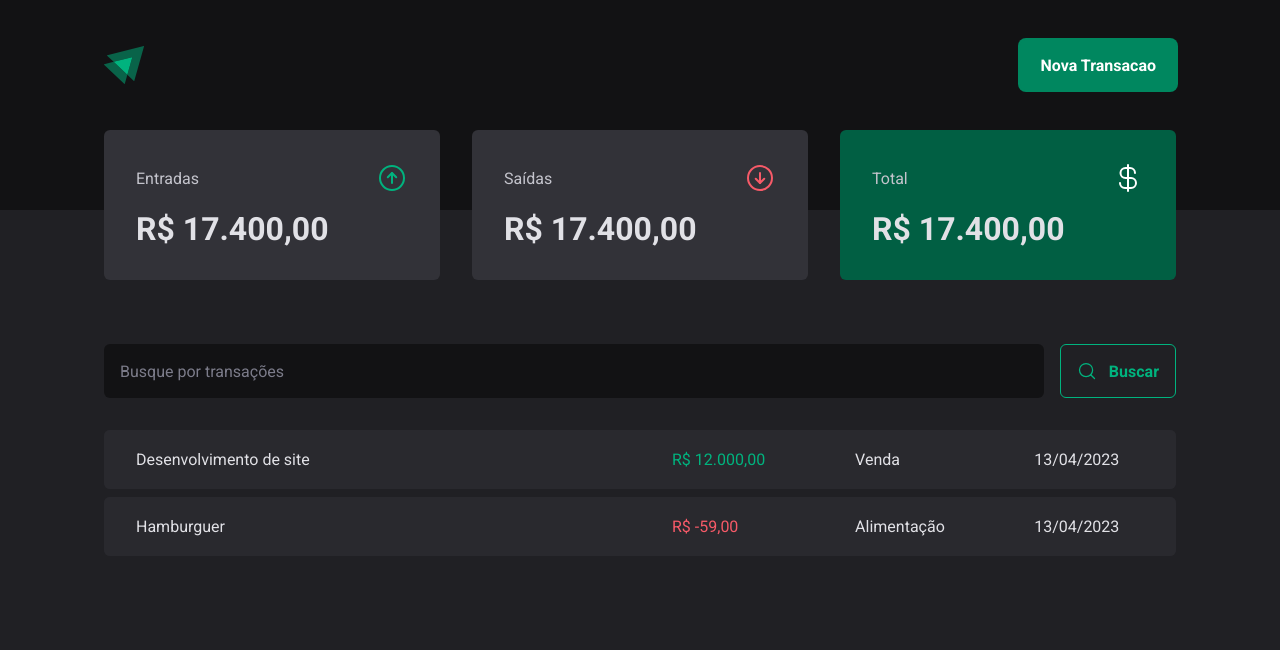
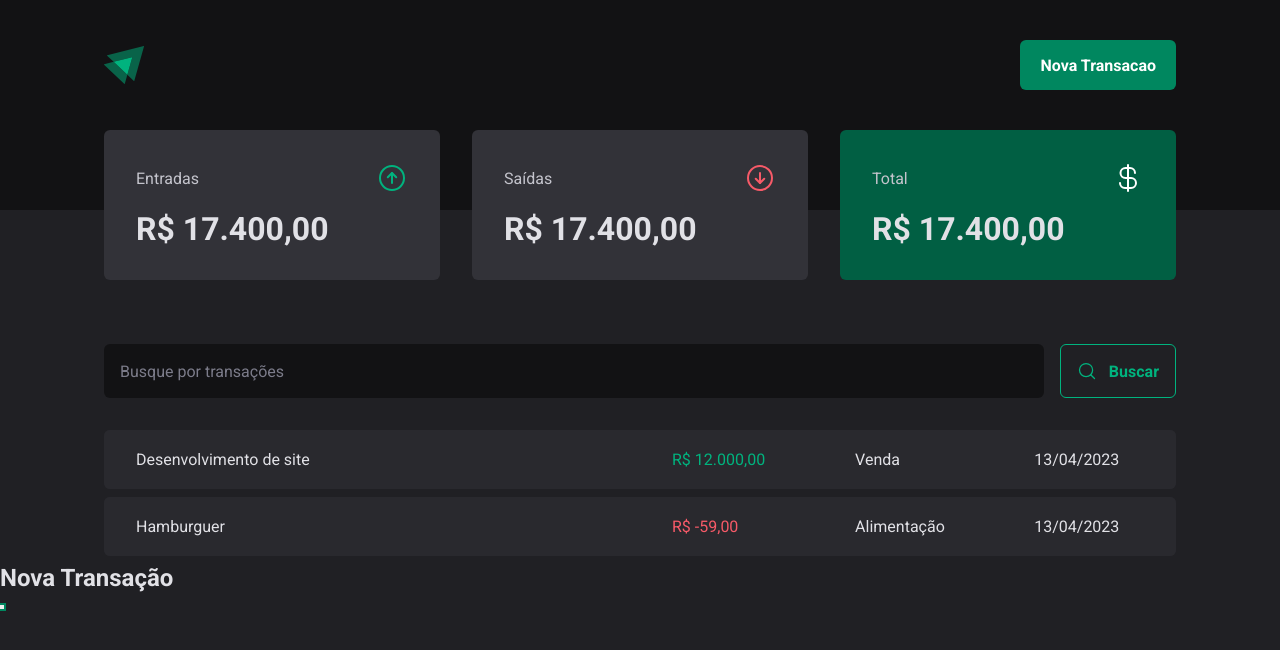
Before and after one commit to leonardojcpg/DT-Money, a React (Vite) app: page / in a window 1280 px wide. Both pictures are taken after a click on the button "Nova Transacao". Shown: the top 650 px of the page. Built offline with nearby package versions, Linux system fonts and the light colour scheme.

Commit message:
creating a modal estructure

```diff
--- a/package.json
+++ b/package.json
@@ -9,6 +9,7 @@
     "preview": "vite preview"
   },
   "dependencies": {
+    "@radix-ui/react-dialog": "^1.0.2",
     "phosphor-react": "^1.4.1",
     "react": "^18.2.0",
     "react-dom": "^18.2.0",
--- a/src/Components/Header/index.tsx
+++ b/src/Components/Header/index.tsx
@@ -1,5 +1,6 @@
 import { HeaderContainer, HeaderContent, NewTransactionButton } from "./styles";
 import logoImg from '../../assets/logoIgnite.svg'
+import * as Dialog from '@radix-ui/react-dialog'
 
 
 export function Header (){
@@ -7,7 +8,19 @@
         <HeaderContainer>
             <HeaderContent>
                 <img src={logoImg} alt="" />
-                <NewTransactionButton>Nova Transacao</NewTransactionButton>
+                <Dialog.Root>
+                    <Dialog.Trigger asChild>
+                        <NewTransactionButton>Nova Transacao</NewTransactionButton>
+                    </Dialog.Trigger>
+
+                    <Dialog.Portal>
+                        <Dialog.Overlay/>
+                        <Dialog.Content>
+                            <Dialog.Title>Nova Transação</Dialog.Title>
+                            <Dialog.Close/>
+                        </Dialog.Content>
+                    </Dialog.Portal>
+                </Dialog.Root>
             </HeaderContent>
         </HeaderContainer>
     )
--- a/src/Components/Header/styles.ts
+++ b/src/Components/Header/styles.ts
@@ -1,4 +1,5 @@
 import styled from "styled-components"
+import * as Dialog from '@radix-ui/react-dialog'
 
 export const HeaderContainer = styled.header`
 background: ${props => props.theme['grey-900']};
```
Also changed, not shown: 1 other file (tests, documents, lock files or other folders).
